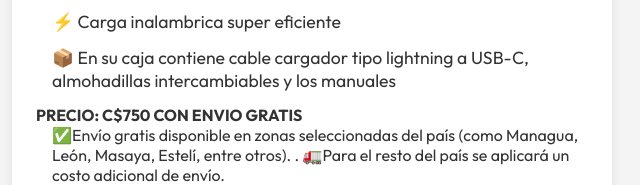
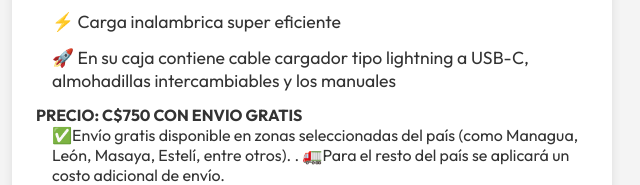
Before and after one commit to Novastocka1/Novastocka1.github.io, a plain HTML site: page index.html in a window 1280 px wide. Shown: the part 767-952 px from the top of the page, 328-968 px from the left. Drawn offline with Linux system fonts and the light colour scheme.

Commit message:
Update index.html

```diff
--- a/index.html
+++ b/index.html
@@ -32,7 +32,7 @@
       <li>📱 Integración perfecta con dispositivos Apple</li>
       <li>📦 Producto nuevo, sellado y con exelente presentacion</li>
       <li>⚡ Carga inalambrica super eficiente</li>
-      <li>📦 En su caja contiene cable cargador tipo lightning a USB-C, almohadillas intercambiables y los manuales </li>
+      <li>🚀 En su caja contiene cable cargador tipo lightning a USB-C, almohadillas intercambiables y los manuales </li>
     </ul>
     <H4>PRECIO: C$750 CON ENVIO GRATIS</H4>
 
```
